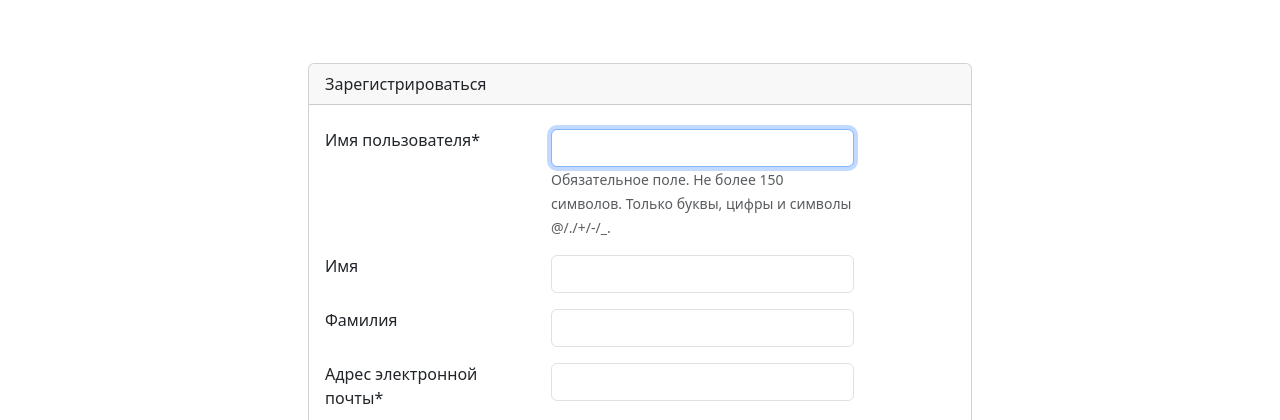
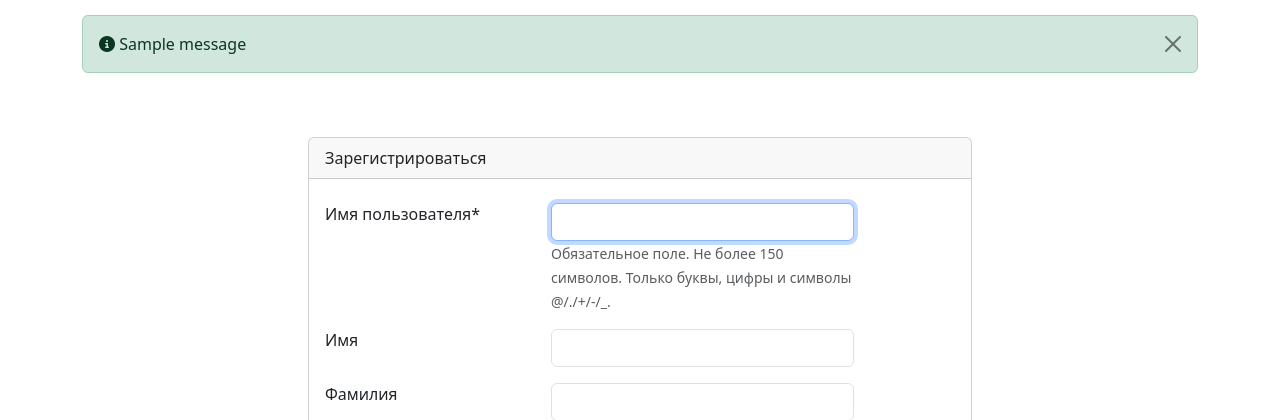
Before and after one commit to umeliere/store, a Django app: page /users/signup/ in a window 1280 px wide. Shown: the part 70-490 px from the top of the page. Run offline with Django 4.2, Linux system fonts and the light colour scheme; tables that the repository leaves empty hold one stand-in row (values such as "Sample post"); one stand-in notice (Sample message) is shown; some libraries are stand-ins or nearby versions.

Commit message:
the template "message.html" for using the message framework has been added

```diff
--- a/templates/base.html
+++ b/templates/base.html
@@ -21,6 +21,7 @@
 
     <main class="main">
         <div class="container">
+            {% include 'inc/_message.html' %}
             {% block content %}
             {% endblock %}
         </div>
--- /dev/null
+++ b/templates/inc/_message.html
@@ -0,0 +1,8 @@
+{% if messages %}
+{% for message in messages %}
+    <div class="alert alert-{% if message.tags %}{{ message.tags }}{% endif %} alert-dismissible fade show" role="alert">
+        <i class="fas fa-info-circle"></i> {{message}}
+        <button type="button" class="btn-close" data-bs-dismiss="alert" aria-label="Close"></button>
+    </div>
+{% endfor %}
+{% endif %}
--- a/users/views.py
+++ b/users/views.py
@@ -1,5 +1,6 @@
 from django.contrib.auth.mixins import LoginRequiredMixin
 from django.contrib.auth.views import LoginView, LogoutView
+from django.contrib.messages.views import SuccessMessageMixin
 from django.views.generic import DetailView
 
 from users.forms import UserForm, ProfileUpdateForm
@@ -10,13 +11,14 @@ from django.contrib import messages
 from users.models import Profile
 
 
-class SignUpView(CreateView):
+class SignUpView(SuccessMessageMixin, CreateView):
     """
     Представление регистрации пользователя
     """
     form_class = UserForm
     success_url = reverse_lazy('users:login')
     template_name = 'users/signup.html'
+    success_message = 'Вы успешно зарегистрировались.'
 
     def get_context_data(self, **kwargs):
         context = super().get_context_data(**kwargs)
@@ -24,12 +26,13 @@ class SignUpView(CreateView):
         return context
 
 
-class MyLoginView(LoginView):
+class MyLoginView(SuccessMessageMixin, LoginView):
     """
     Представление входа пользователя
     """
     template_name = 'users/login.html'
     next_page = reverse_lazy('store:discount_page')
+    success_message = 'Вы успешно вошли.'
 
     def get_context_data(self, **kwargs):
         context = super().get_context_data(**kwargs)
@@ -55,7 +58,7 @@ class ProfilePageView(LoginRequiredMixin, DetailView):
         return context
 
 
-class ProfileUpdateView(LoginRequiredMixin, UpdateView):
+class ProfileUpdateView(LoginRequiredMixin, SuccessMessageMixin, UpdateView):
     """
     Представление обновление профиля пользователя
     """
@@ -63,6 +66,7 @@ class ProfileUpdateView(LoginRequiredMixin, UpdateView):
     queryset = Profile.objects.select_related('user')
     template_name = 'users/update_profile.html'
     form_class = ProfileUpdateForm
+    success_message = 'Вы успешно изменили данные'
 
     def get_object(self, queryset=None):
         return self.request.user.profile
```
